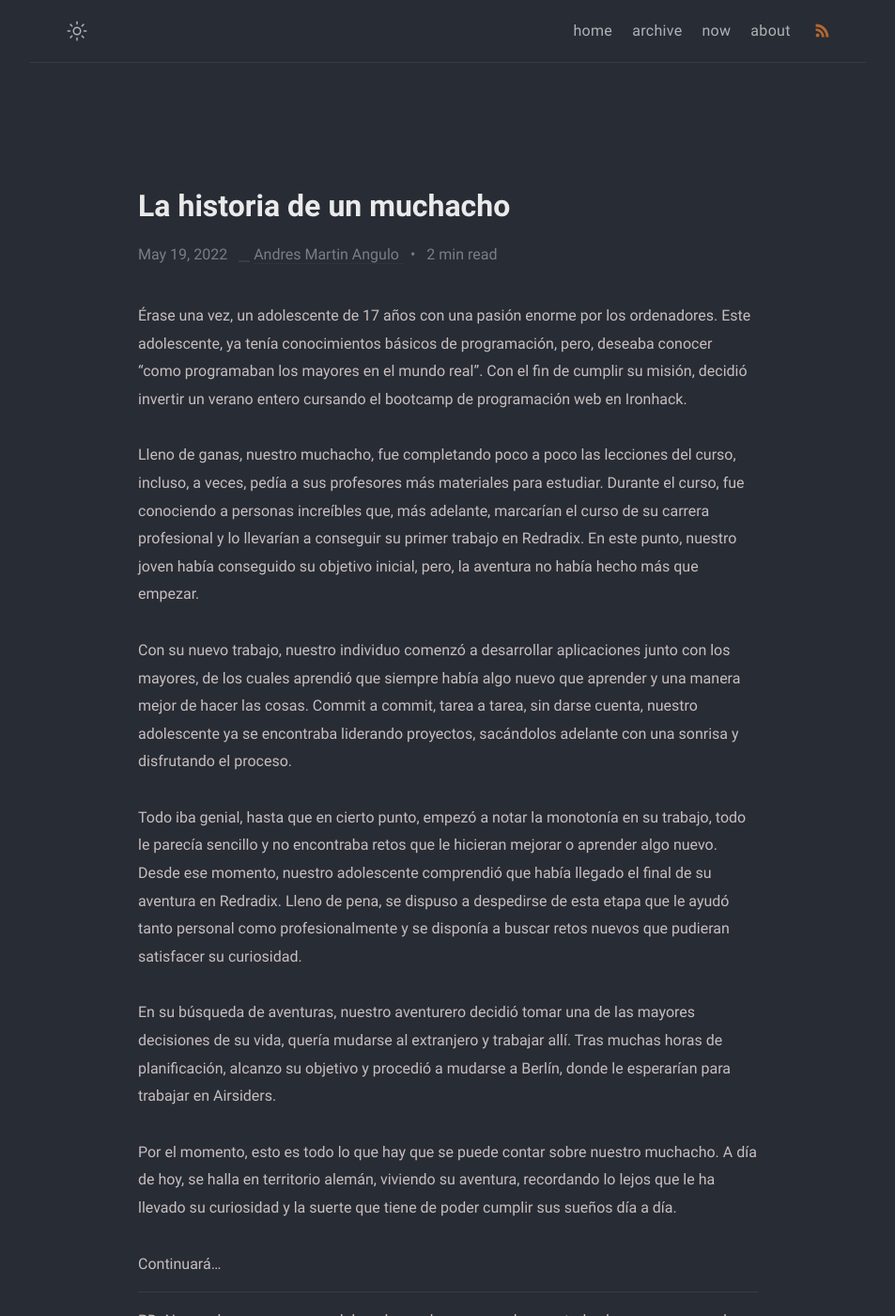
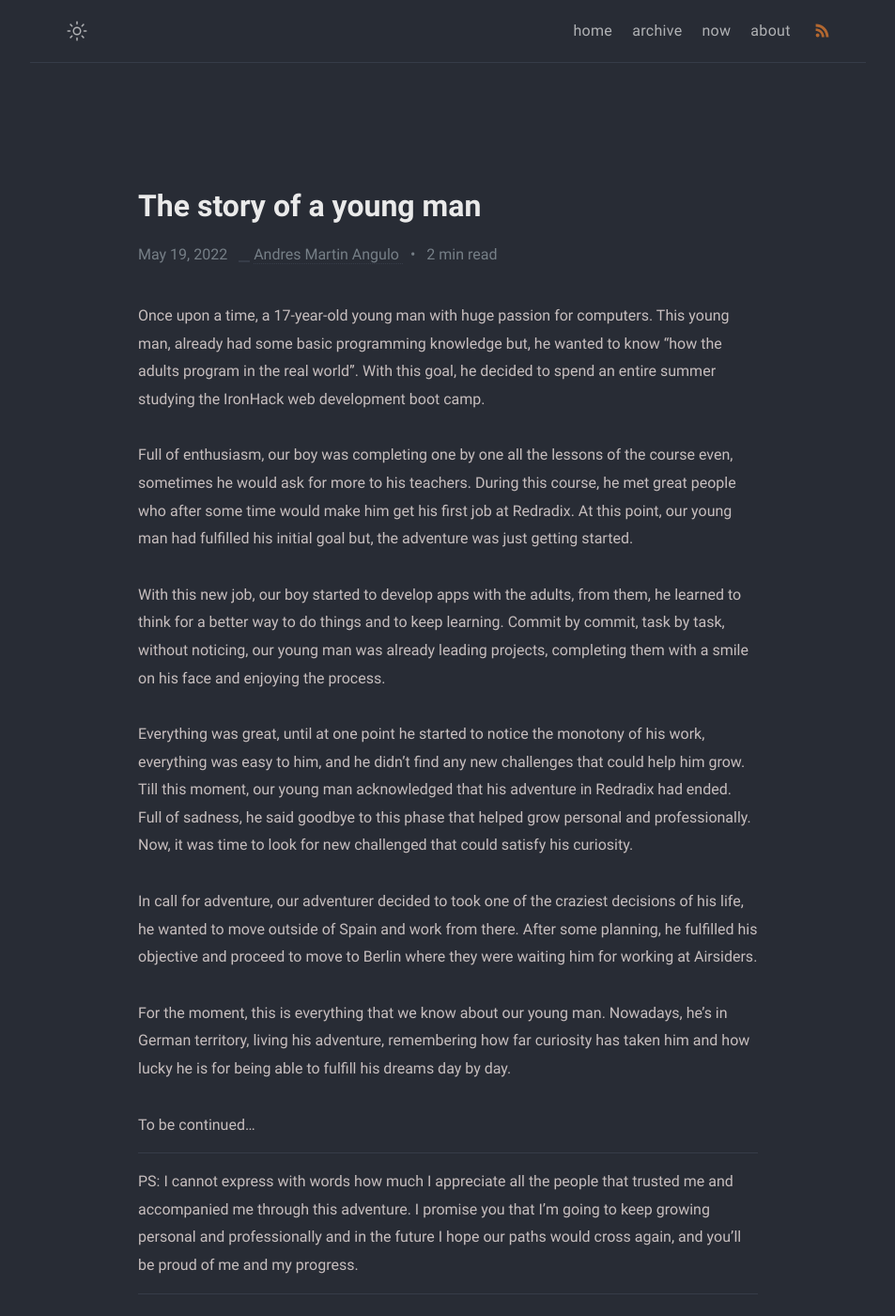
Before and after one commit to MonkeyAndres/MonkeyAndres.github.io, a Jekyll site: the page built from _posts/2022-05-19-la-historia-de-un-muchacho.md, in a window 1280 px wide and 1400 px high. Shown: the whole window at 94% size, without its empty margins (163-1116 px from the left). Built offline with Jekyll 4.4.1, drawn with Linux system fonts in a browser that asks for light colours; some of the changed text lies outside the part shown.

Commit message:
♻️ Translate "The story of a young man" post

```diff
--- a/_posts/2022-05-19-la-historia-de-un-muchacho.md
+++ b/_posts/2022-05-19-la-historia-de-un-muchacho.md
@@ -1,25 +1,26 @@
 ---
 layout: post
-title: La historia de un muchacho
+title: The story of a young man
 description: First part of my personal story.
 pin: false
 tags: []
 date: 2022-05-19 21:00 +0200
 ---
-Érase una vez, un adolescente de 17 años con una pasión enorme por los ordenadores. Este adolescente, ya tenía conocimientos básicos de programación, pero, deseaba conocer "como programaban los mayores en el mundo real". Con el fin de cumplir su misión, decidió invertir un verano entero cursando el bootcamp de programación web en Ironhack.
 
-Lleno de ganas, nuestro muchacho, fue completando poco a poco las lecciones del curso, incluso, a veces, pedía a sus profesores más materiales para estudiar. Durante el curso, fue conociendo a personas increíbles que, más adelante, marcarían el curso de su carrera profesional y lo llevarían a conseguir su primer trabajo en Redradix. En este punto, nuestro joven había conseguido su objetivo inicial, pero, la aventura no había hecho más que empezar.
+Once upon a time, a 17-year-old young man with huge passion for computers. This young man, already had some basic programming knowledge but, he wanted to know "how the adults program in the real world". With this goal, he decided to spend an entire summer studying the IronHack web development boot camp.
 
-Con su nuevo trabajo, nuestro individuo comenzó a desarrollar aplicaciones junto con los mayores, de los cuales aprendió que siempre había algo nuevo que aprender y una manera mejor de hacer las cosas. Commit a commit, tarea a tarea, sin darse cuenta, nuestro adolescente ya se encontraba liderando proyectos, sacándolos adelante con una sonrisa y disfrutando el proceso.
+Full of enthusiasm, our boy was completing one by one all the lessons of the course even, sometimes he would ask for more to his teachers. During this course, he met great people who after some time would make him get his first job at Redradix. At this point, our young man had fulfilled his initial goal but, the adventure was just getting started.
 
-Todo iba genial, hasta que en cierto punto, empezó a notar la monotonía en su trabajo, todo le parecía sencillo y no encontraba retos que le hicieran mejorar o aprender algo nuevo. Desde ese momento, nuestro adolescente comprendió que había llegado el final de su aventura en Redradix. Lleno de pena, se dispuso a despedirse de esta etapa que le ayudó tanto personal como profesionalmente y se disponía a buscar retos nuevos que pudieran satisfacer su curiosidad.
+With this new job, our boy started to develop apps with the adults, from them, he learned to think for a better way to do things and to keep learning. Commit by commit, task by task, without noticing, our young man was already leading projects, completing them with a smile on his face and enjoying the process.
 
-En su búsqueda de aventuras, nuestro aventurero decidió tomar una de las mayores decisiones de su vida, quería mudarse al extranjero y trabajar allí. Tras muchas horas de planificación, alcanzo su objetivo y procedió a mudarse a Berlín, donde le esperarían para trabajar en Airsiders.
+Everything was great, until at one point he started to notice the monotony of his work, everything was easy to him, and he didn't find any new challenges that could help him grow. Till this moment, our young man acknowledged that his adventure in Redradix had ended. Full of sadness, he said goodbye to this phase that helped grow personal and professionally. Now, it was time to look for new challenged that could satisfy his curiosity.
 
-Por el momento, esto es todo lo que hay que se puede contar sobre nuestro muchacho. A día de hoy, se halla en territorio alemán, viviendo su aventura, recordando lo lejos que le ha llevado su curiosidad y la suerte que tiene de poder cumplir sus sueños día a día.
+In call for adventure, our adventurer decided to took one of the craziest decisions of his life, he wanted to move outside of Spain and work from there. After some planning, he fulfilled his objective and proceed to move to Berlin where they were waiting him for working at Airsiders.
 
-Continuará...
+For the moment, this is everything that we know about our young man. Nowadays, he's in German territory, living his adventure, remembering how far curiosity has taken him and how lucky he is for being able to fulfill his dreams day by day.
+
+To be continued...
 
 ---
 
-PD: No puedo expresar con palabras lo mucho que agradezco a todas las personas que han confiado en mí y me han acompañado en esta aventura. Les prometo que voy a seguir creciendo tanto personal como profesionalmente y en algún punto espero que nuestros caminos se crucen y estén orgullosos de mi progreso.
+PS: I cannot express with words how much I appreciate all the people that trusted me and accompanied me through this adventure. I promise you that I'm going to keep growing personal and professionally and in the future I hope our paths would cross again, and you'll be proud of me and my progress.
```
